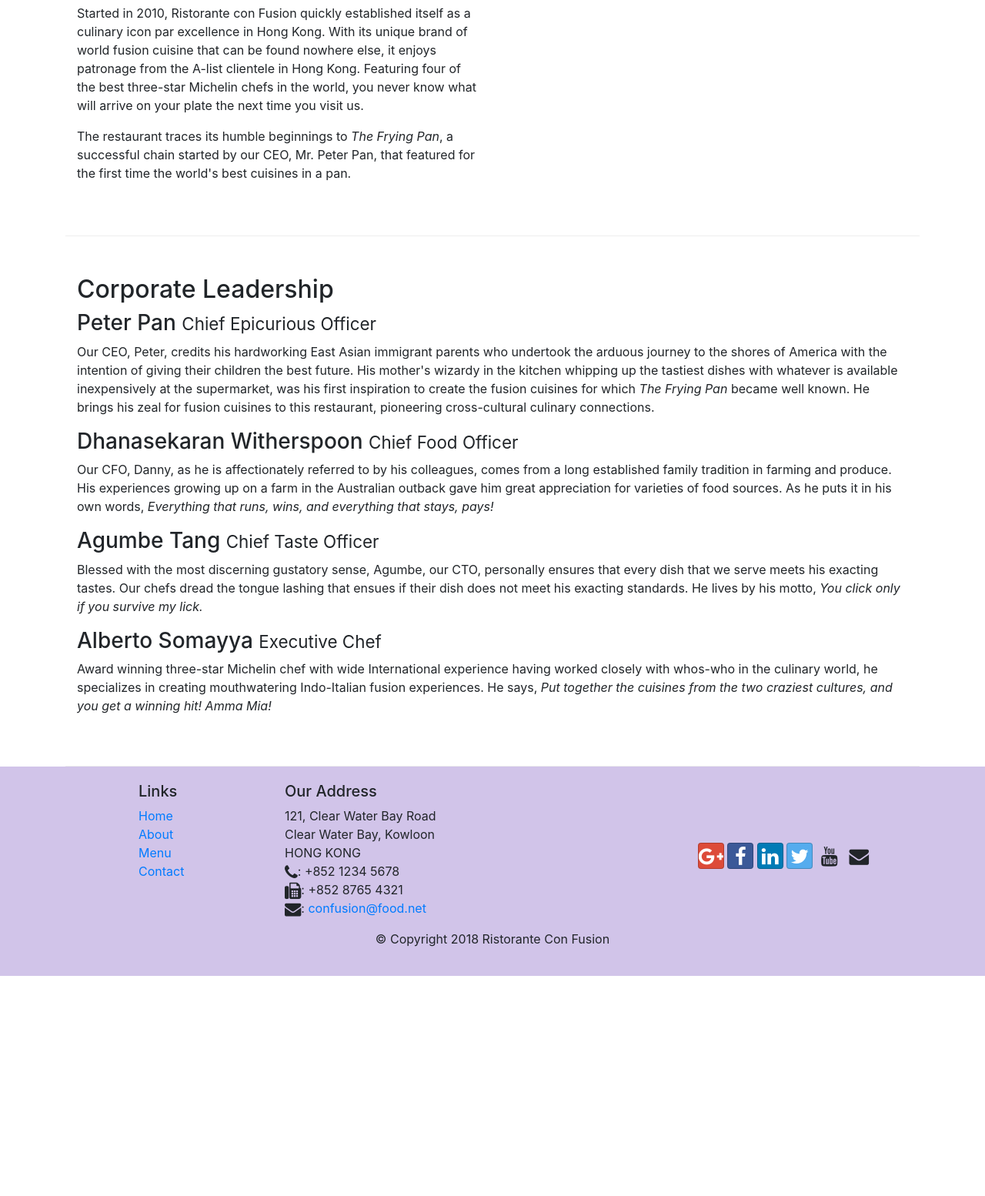
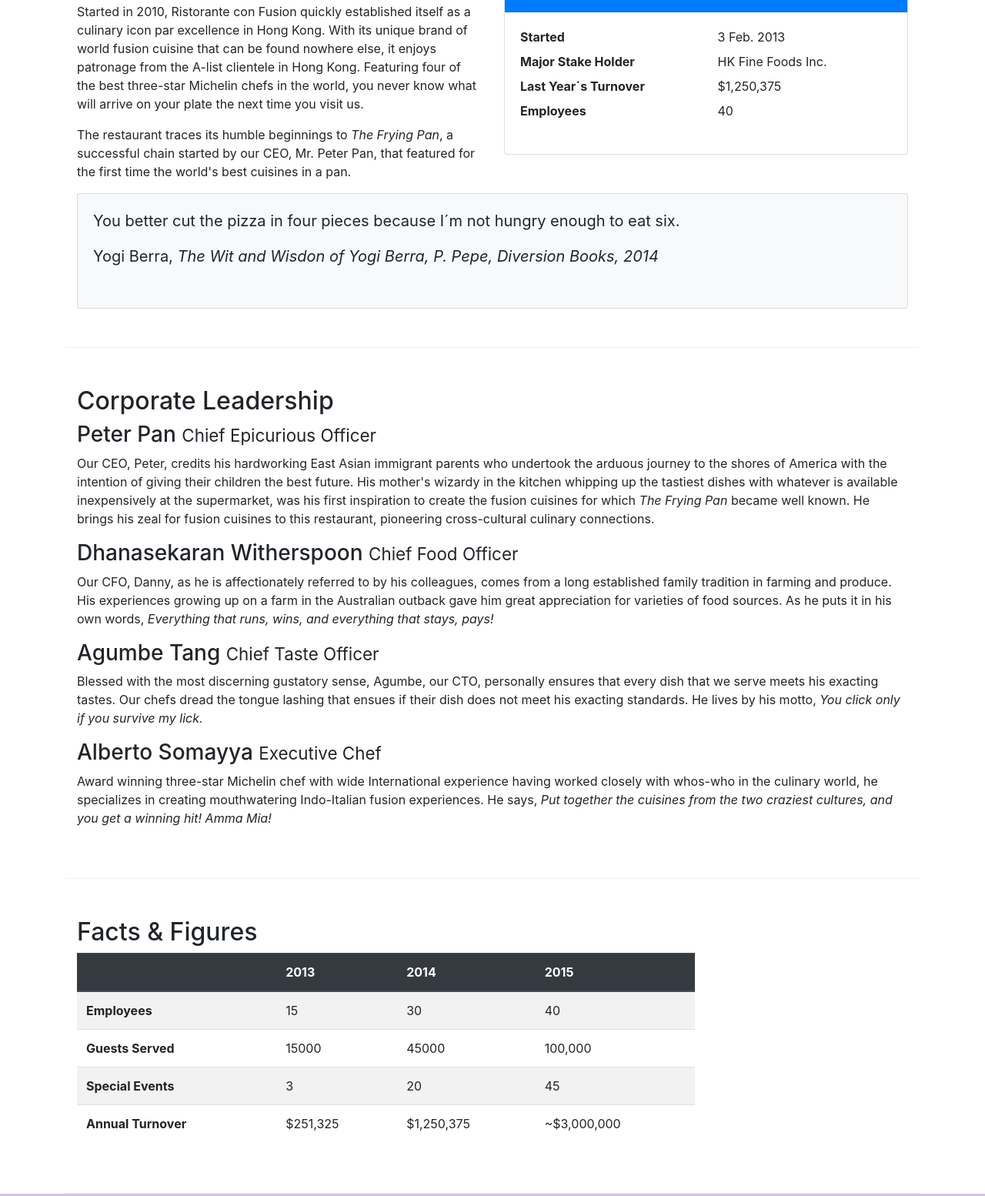
Before and after one commit to msksaul/Bootstrap, a website: page aboutus.html in a window 1280 px wide. Shown: the part 558-2112 px from the top of the page at 77% size. Before the commit the page ends 1826 px from the top, so only its background shows below. Drawn offline with nearby package versions, Linux system fonts and the light colour scheme.

Commit message:
Tables and Cards

```diff
--- a/aboutus.html
+++ b/aboutus.html
@@ -61,13 +61,44 @@
             </div>
         </div>
 
-        <div class='row row-content align-items-center'>
+        <div class='row row-content justify-content-center'>
             <div class='col-12 col-sm-6'>
                 <h2>Our History</h2>
                 <p>Started in 2010, Ristorante con Fusion quickly established itself as a culinary icon par excellence in Hong Kong. With its unique brand of world fusion cuisine that can be found nowhere else, it enjoys patronage from the A-list clientele in Hong Kong.  Featuring four of the best three-star Michelin chefs in the world, you never know what will arrive on your plate the next time you visit us.</p>
                 <p>The restaurant traces its humble beginnings to <em>The Frying Pan</em>, a successful chain started by our CEO, Mr. Peter Pan, that featured for the first time the world's best cuisines in a pan.</p>
             </div>
-            <div>
+            <div class='col-sm'>
+                <div class='card'>
+                    <h3 class='card-header bg-primary text-white'>Facts At a Glance</h3>
+                    <div class='card-body'>
+                        <dl class='row'>
+                            <dt class='col-6'>Started</dt>
+                            <dd class='col-6'>3 Feb. 2013</dd>
+                            <dt class='col-6'>Major Stake Holder</dt>
+                            <dd class='col-6'>HK Fine Foods Inc.</dd>
+                            <dt class='col-6'>Last Year´s Turnover</dt>
+                            <dd class='col-6'>$1,250,375</dd>
+                            <dt class='col-6'>Employees</dt>
+                            <dd class='col-6'>40</dd>
+                        </dl>
+                    </div>
+                </div>
+            </div>
+            <div class='col-12'>
+                <div class='card card-body bg-light'>
+                    <blockquote class='blockquote'>
+                        <p class='mb0'>
+                            You better cut the pizza in four pieces
+                            because I´m not hungry enough to eat six.
+                        </p>
+                        <footer class='blockquote'>
+                            Yogi Berra,
+                            <cite tittle='Source Title'>
+                                The Wit and Wisdon of Yogi Berra, P. Pepe, Diversion Books, 2014
+                            </cite>
+                        </footer>
+                    </blockquote>
+                </div>
             </div>
         </div>
 
@@ -84,6 +115,49 @@
                 <h3>Alberto Somayya <small>Executive Chef</small></h3>
                 <p class='d-none d-sm-block'>Award winning three-star Michelin chef with wide International experience having worked closely with whos-who in the culinary world, he specializes in creating mouthwatering Indo-Italian fusion experiences. He says, <em>Put together the cuisines from the two craziest cultures, and you get a winning hit! Amma Mia!</em></p>
             </div>
+       </div>
+       <div class='row row-content'>
+           <div class='col-12 col-sm-9'>
+               <h2>Facts &amp; Figures</h2>
+               <div class='table-responsive'>
+                   <table class='table table-striped'>
+                       <thead class='thead-dark'>
+                           <tr>
+                               <th>&nbsp;</th>
+                               <th>2013</th>
+                               <th>2014</th>
+                               <th>2015</th>
+                           </tr>
+                       </thead>
+                       <tbody>
+                           <tr>
+                               <th>Employees</th>
+                               <td>15</td>
+                               <td>30</td>
+                               <td>40</td>
+                           </tr>
+                           <tr>
+                               <th>Guests Served</th>
+                               <td>15000</td>
+                               <td>45000</td>
+                               <td>100,000</td>
+                            </tr>
+                            <tr>
+                                <th>Special Events</th>
+                                <td>3</td>
+                                <td>20</td>
+                                <td>45</td>
+                            </tr>
+                            <tr>
+                                <th>Annual Turnover</th>
+                                <td>$251,325</td>
+                                <td>$1,250,375</td>
+                                <td>~$3,000,000</td>
+                            </tr>
+                       </tbody>
+                   </table>
+               </div>
+           </div>
        </div>
 
     </div>
```
